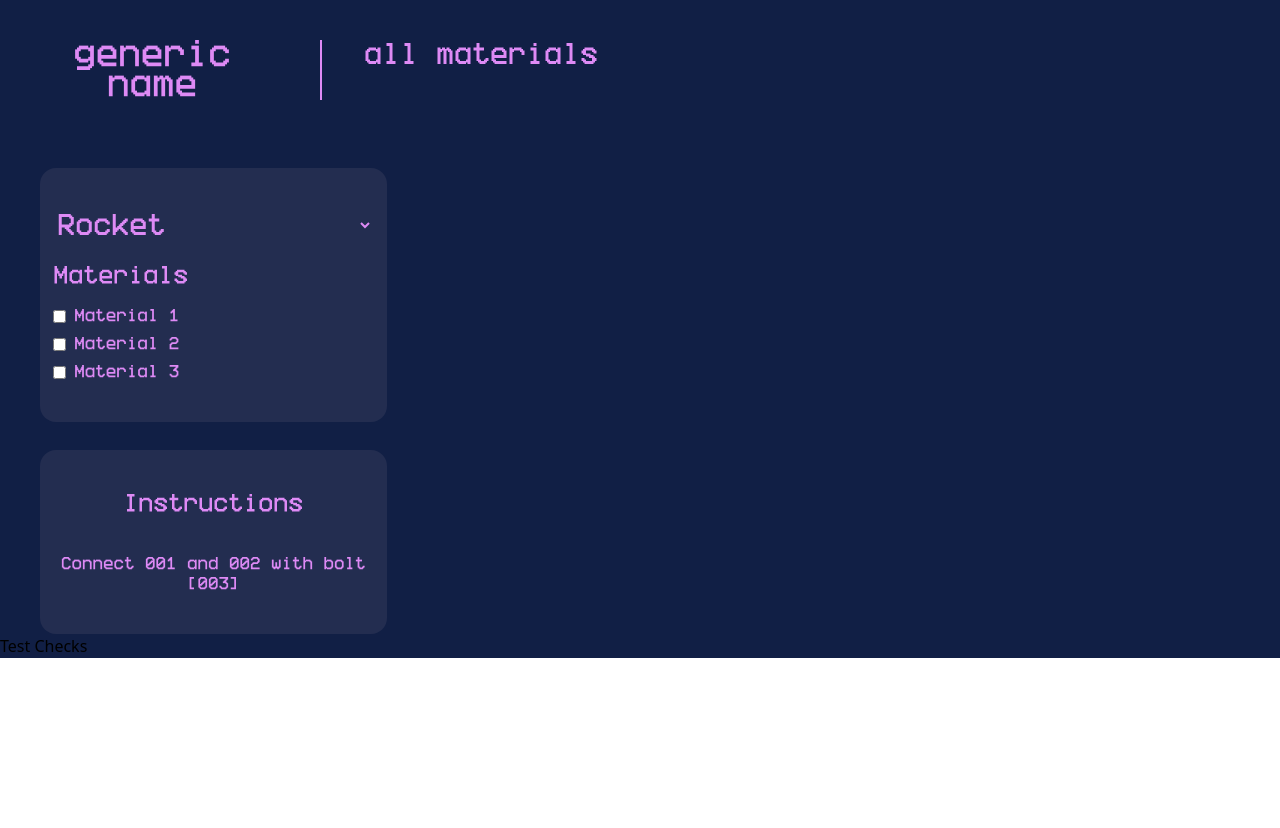
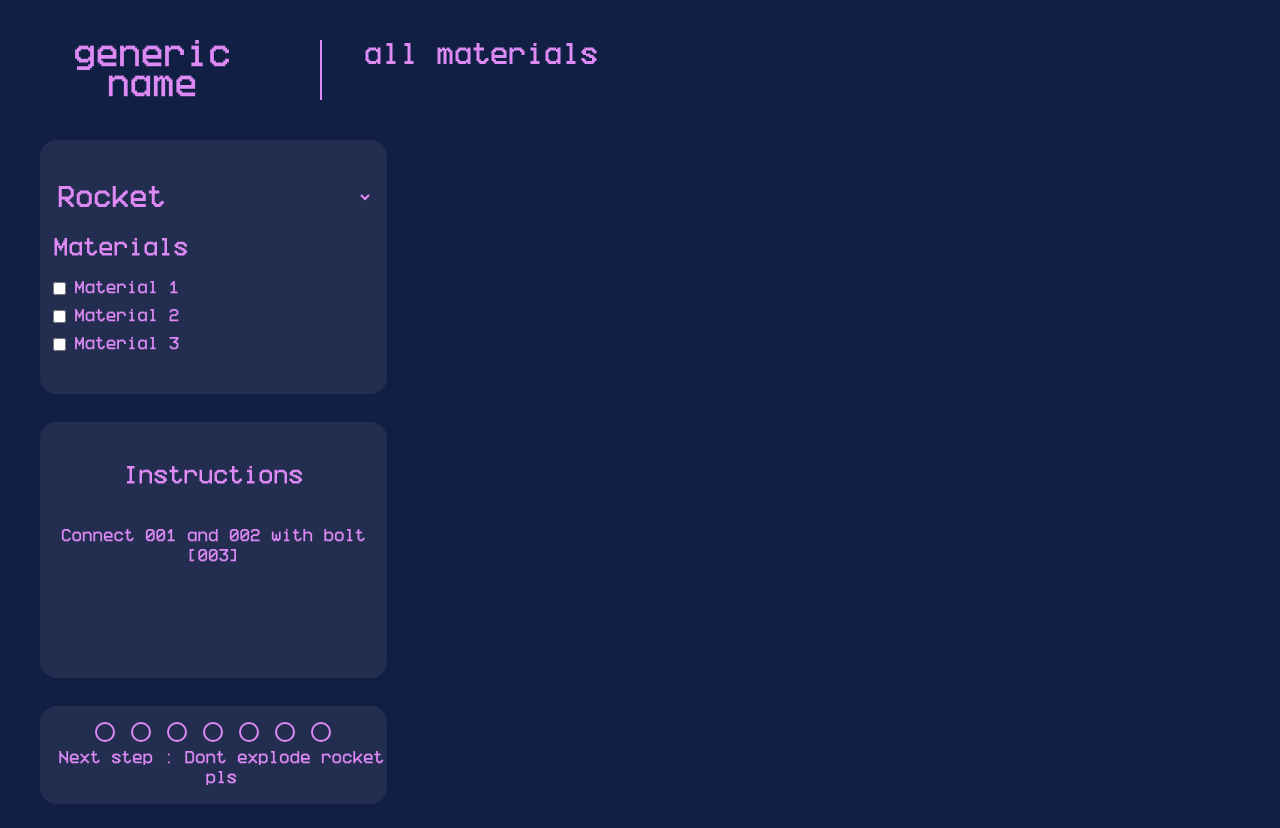
Before and after one commit to phthallo/ascend-website, a Next.js app in the folder frontend/: page / in a window 1280 px wide. Before the commit the page ends 800 px from the top, so only its background shows below. Built offline with nearby package versions, Linux system fonts and the light colour scheme.

Commit message:
added luh cool stuff : allitems, testchecks, intructions,

```diff
--- a/frontend/components/ConstructMat.tsx
+++ b/frontend/components/ConstructMat.tsx
@@ -1,6 +1,6 @@
 const ConstructMat = () => {
   return (
-    <div className="bg-[#232D50] rounded-2xl mx-10 h-auto mt-7 font-neuebit text-center flex flex-col items-center">
+    <div className="bg-[#232D50] rounded-2xl mx-10 h-auto text-center flex flex-col items-center">
       <div className="block font-bettervcr text-[#de8af5] text-3xl text-left leading-none py-10">
         <div className="text-[#de8af5]">
           <select className=" focus:border-none leading-none text-2xl bg-[#00000000] w-80 text-left cursor-pointer border-none p-0">
--- a/frontend/components/Instructions.tsx
+++ b/frontend/components/Instructions.tsx
@@ -1,11 +1,11 @@
 const Instructions = () => {
   return (
-    <div className="bg-[#232D50] rounded-2xl mx-10 h-auto mt-7 font-neuebit text-center flex flex-col items-center">
+    <div className="bg-[#232D50] rounded-2xl mx-10 h-64 mt-7 font-neuebit text-center flex flex-col items-center">
       <div className="block font-bettervcr text-[#de8af5] text-3xl text-center leading-none py-10">
         <div className="text-[#de8af5]">
           <h3 className="text-xl">Instructions</h3>
         </div>
-        <div className="flex justify-center items-center rounded-2xl overflow-hidden">
+        <div className="flex justify-center items-center rounded-2xl overflow-hidden ">
           <p className="text-sm pt-9">Connect 001 and 002 with bolt [003]</p>
         </div>
       </div>
--- a/frontend/components/TestChecks.tsx
+++ b/frontend/components/TestChecks.tsx
@@ -1,7 +1,28 @@
+import { useState } from "react";
+
 const TestChecks = () => {
+  const [checked, setChecked] = useState<boolean[]>(Array(7).fill(false));
+
+  const handleCheckboxChange = (index: number) => {
+    if (index === 0 || checked[index - 1]) {
+      const newChecked = [...checked];
+      newChecked[index] = !newChecked[index];
+      setChecked(newChecked);
+    }
+  };
+
   return (
-    <div>
-      <h1>Test Checks</h1>
+    <div className="bg-[#232D50] rounded-2xl mx-10 h-auto mt-7 font-neuebit text-center block space-x-4 items-center py-4  align-middle">
+      {checked.map((isChecked, index) => (
+        <input
+          key={index}
+          type="checkbox"
+          className="w-5 h-5 rounded-full border-2 border-[#de8af5] appearance-none checked:bg-[#de8af5]"
+          checked={isChecked}
+          onChange={() => handleCheckboxChange(index)}
+        />
+      ))}
+      <p className="font-bettervcr text-sm text-[#de8af5] text-center">Next step : Dont explode rocket pls</p>
     </div>
   );
 };
--- a/frontend/package.json
+++ b/frontend/package.json
@@ -15,7 +15,8 @@
     "next": "14.2.18",
     "react": "18.3.1",
     "react-dom": "18.3.1",
-    "react-markdown": "9.0.1"
+    "react-markdown": "9.0.1",
+    "react-router-dom": "^6.28.0"
   },
   "devDependencies": {
     "@types/node": "22.9.0",
--- /dev/null
+++ b/frontend/pages/allitems.tsx
@@ -0,0 +1,24 @@
+const AllItems = () => {
+  return (
+    <div className="bg-[#111f45] h-full text-[#de8af5] block items-center align-middle text-center py-20">
+      <table className="table-auto align-middle items-center">
+        <thead>
+          <tr>
+            <th className="text-3xl px-5">Song</th>
+            <th className="text-3xl px-5">Artist</th>
+            <th className="text-3xl px-5">Year</th>
+          </tr>
+        </thead>
+        <tbody>
+          <tr>
+            <td className="">The Sliding Mr. Bones (Next Stop, Pottersville)</td>
+            <td>Malcolm Lockyer</td>
+            <td>1961</td>
+          </tr>
+        </tbody>
+      </table>
+    </div>
+  );
+};
+
+export default AllItems;
--- a/frontend/pages/index.tsx
+++ b/frontend/pages/index.tsx
@@ -5,7 +5,7 @@ import TestChecks from "@components/TestChecks";
 
 const Home = () => {
   return (
-    <div className="bg-[#111f45] h-ful">
+    <div className="bg-[#111f45] h-full pb-6 overflow-y-hidden">
       <Header />
 
       <div className="grid grid-cols-3">
```
Also changed, not shown: 1 other file (tests, documents, lock files or other folders).
